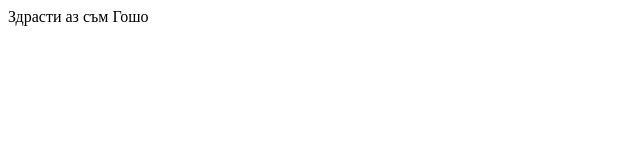
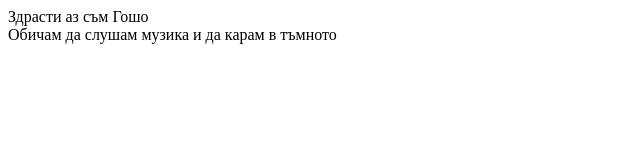
Before and after one commit to YordanM/stu2001321025, a plain HTML site: page index.html in a window 1280 px wide. Shown: the whole page, without its empty margins (0-640 px from the left). Drawn offline with Linux system fonts and the light colour scheme.

Commit message:
Added hobbies

```diff
--- a/index.html
+++ b/index.html
@@ -10,7 +10,8 @@
     <!-- информация за вас  -->
     <div>Здрасти аз съм Гошо</div>
 
-
+    <!-- - информация за вашите хобита и интереси -->
+    <div>Обичам да слушам музика и да карам в тъмното</div>
 
 
 
```
